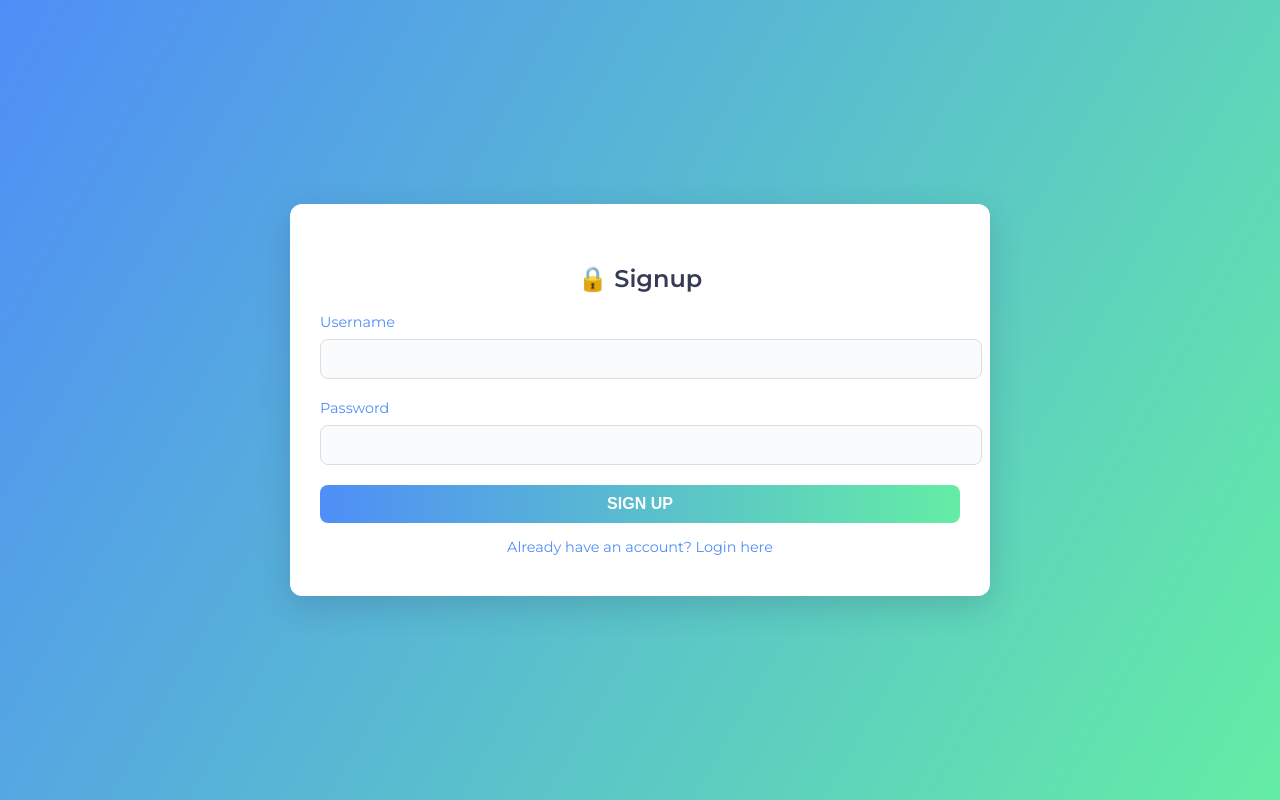
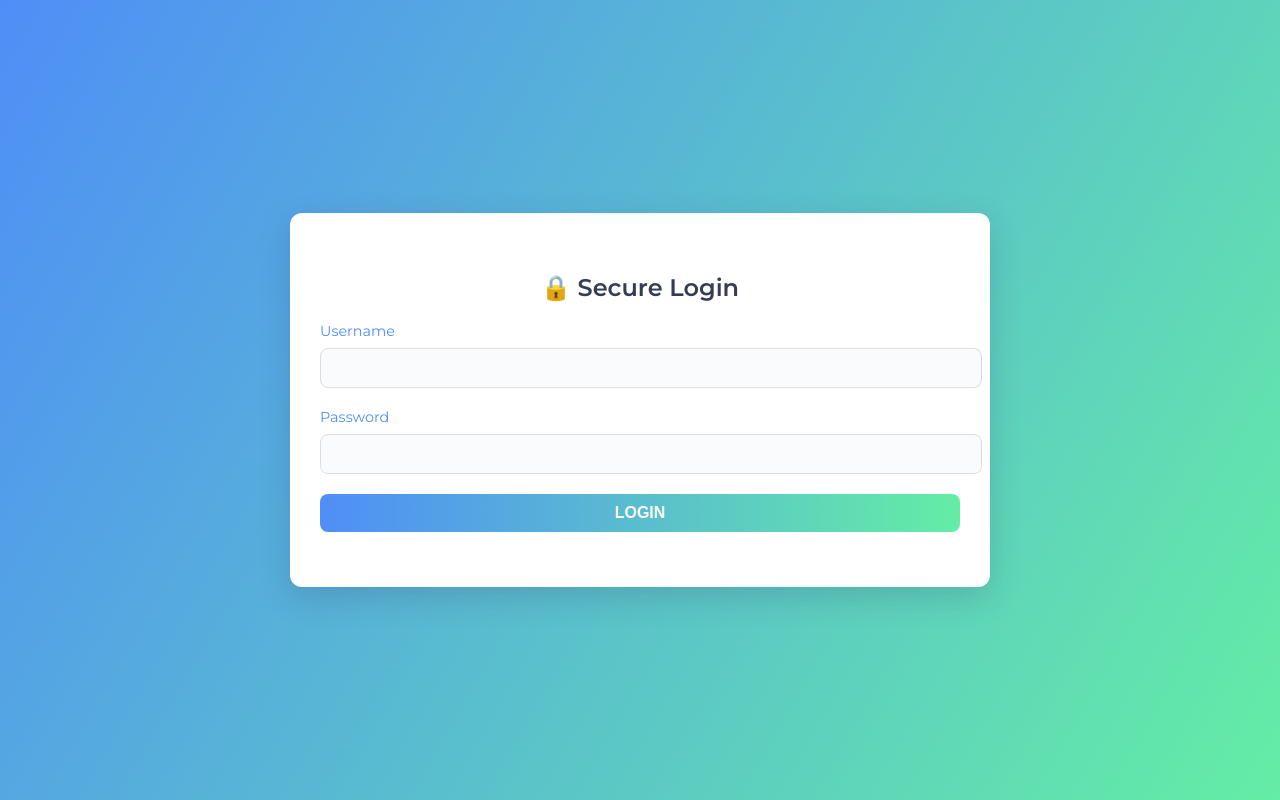
Before and after one commit to YashvanthD/authEngine, a plain HTML site: page index.html in a window 1280 px wide. Drawn offline with Linux system fonts and the light colour scheme.

Commit message:
Update index.html

```diff
--- a/index.html
+++ b/index.html
@@ -97,7 +97,7 @@
 <body>
 <div class="container">
     <!-- Signup Section -->
-    <div id="signup-section">
+    <div id="signup-section" class="hidden">
         <h2>🔒 Signup</h2>
         <form id="signup-form" autocomplete="off">
             <div class="input-group">
@@ -115,7 +115,7 @@
     </div>
 
     <!-- Login Section -->
-    <div id="login-section" class="hidden">
+    <div id="login-section">
         <h2>🔒 Secure Login</h2>
         <form id="login-form" autocomplete="off">
             <div class="input-group">
@@ -129,8 +129,7 @@
             <button type="submit" class="btn">LOGIN</button>
             <div class="info-message" id="login-message"></div>
         </form>
-        <div class="toggle-link" onclick="toggleSections()">Don't have an account? Signup here</div>
-    </div>
+        <div class="toggle-link" onclick="toggleSections()" hidden >Don't have an account? Signup here</div>
     </div>
 
     <script>
```
Lines whose indentation alone changed are shown as unchanged.
